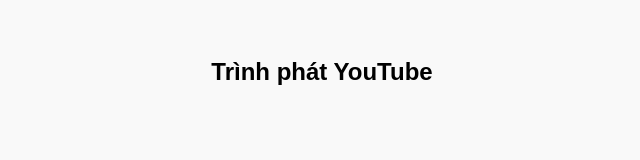
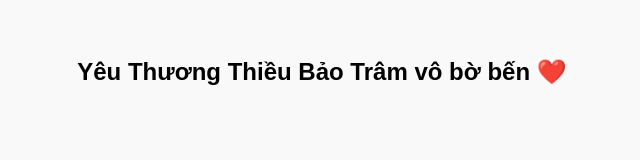
Before and after one commit to DBPTBT/LovelyTBT, a plain HTML site: page index.html in a window 1280 px wide. Shown: the whole page, without its empty margins (318-958 px from the left). Drawn offline with Linux system fonts and the light colour scheme.

Commit message:
Update index.html

```diff
--- a/index.html
+++ b/index.html
@@ -2,7 +2,7 @@
 <html lang="vi">
 <head>
   <meta charset="UTF-8">
-  <title>Trình phát YouTube</title>
+  <title>Yêu Thương Thiều Bảo Trâm vô bờ bến ❤️ </title>
   <style>
     body {
       font-family: sans-serif;
@@ -18,7 +18,7 @@
 </head>
 <body>
 
-  <h2>Trình phát YouTube</h2>
+  <h2>Yêu Thương Thiều Bảo Trâm vô bờ bến ❤️</h2>
   <div id="player"></div> <!-- YouTube sẽ gắn iframe vào đây -->
 
   <!-- Tải API YouTube -->
```
